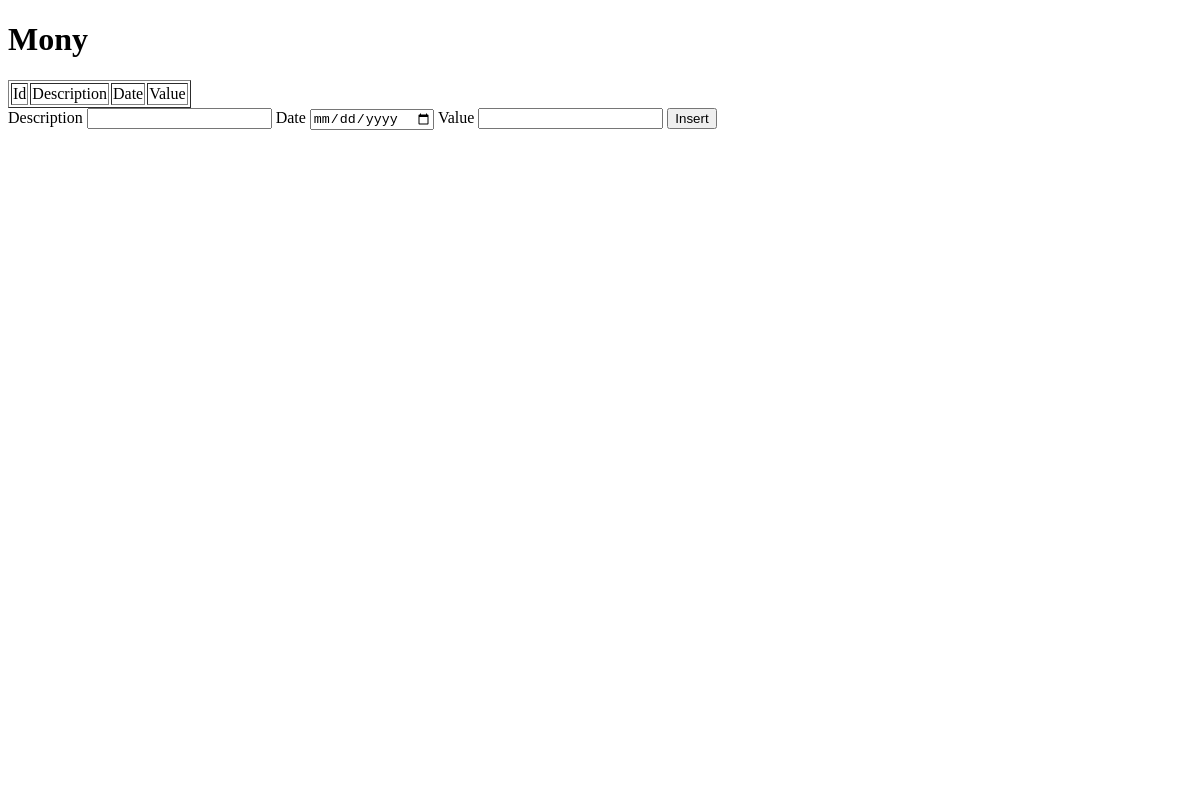
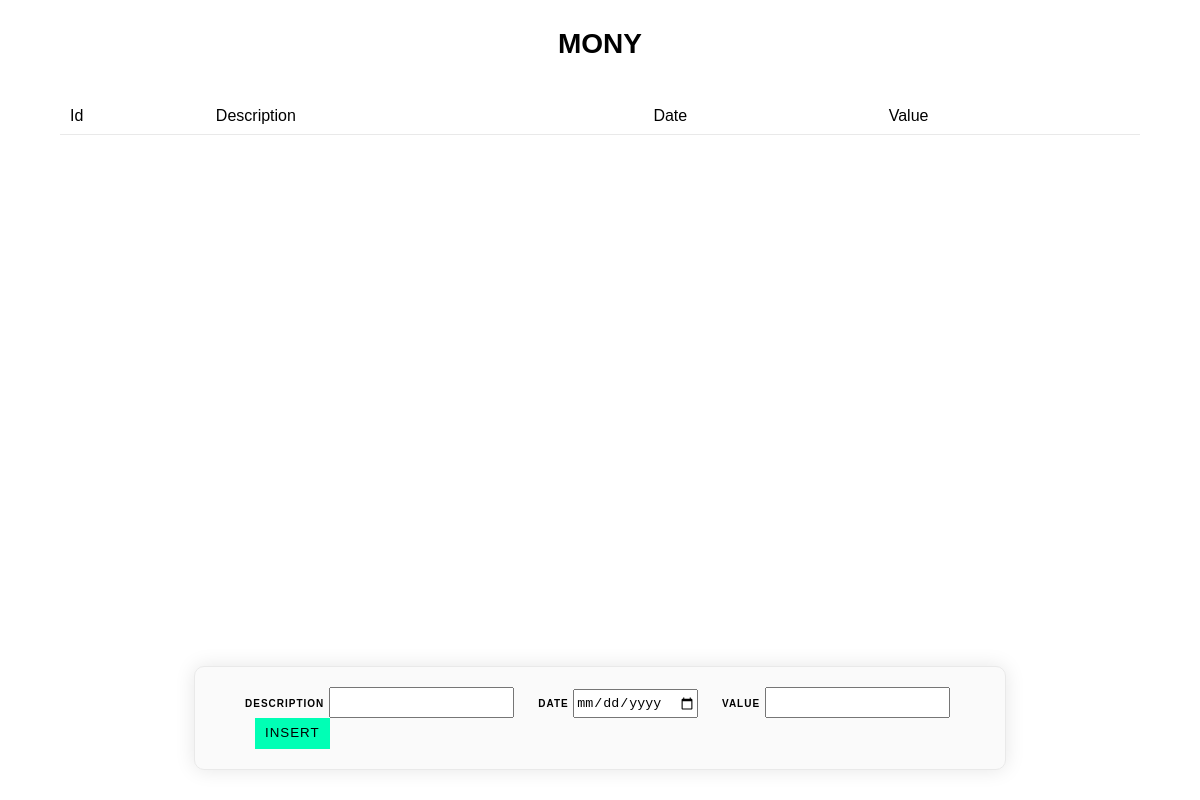
Before and after one commit to luizventurote/mony-app, an Electron app: page index.html in a window 1200 px wide. Drawn offline with nearby package versions, Linux system fonts and the light colour scheme; no server answers.

Commit message:
Add base styles

```diff
--- a/index.html
+++ b/index.html
@@ -3,6 +3,8 @@
   <head>
     <meta charset="UTF-8">
     <title>Mony - Financial Manager</title>
+    <link rel="stylesheet" href="node_modules/reset-css/reset.css">
+    <link rel="stylesheet" href="styles.css">
   </head>
   <body>
 
@@ -28,7 +30,7 @@
       <option value="2018">2018</option>
     </select>
 
-    <table id="table" border="1">
+    <table id="table" 0>
         <thead>
           <tr>
             <td>Id</td>
@@ -52,7 +54,7 @@
         <label for="app_insert_value">Value</label>
         <input type="number" id="app_insert_value" required>
 
-        <input type="submit" id="insert" value="Insert">
+        <input type="submit" id="insert" value="Insert" class="btn">
 
     </div>
 
--- a/main.js
+++ b/main.js
@@ -13,7 +13,7 @@ let mainWindow
 
 function createWindow () {
   // Create the browser window.
-  mainWindow = new BrowserWindow({width: 800, height: 600})
+  mainWindow = new BrowserWindow({width: 1200, height: 800})
 
   // and load the index.html of the app.
   mainWindow.loadURL(url.format({
--- a/package.json
+++ b/package.json
@@ -18,5 +18,8 @@
   "license": "CC0-1.0",
   "devDependencies": {
     "electron": "~1.7.8"
+  },
+  "dependencies": {
+    "reset-css": "^2.2.1"
   }
 }
--- /dev/null
+++ b/styles.css
@@ -0,0 +1,78 @@
+body {
+	font-family: Arial, sans-serif;
+	padding-bottom: 80px;
+}
+
+h1 {
+	text-align: center;
+	display: block;
+	padding: 30px;
+	font-weight: bold;
+	font-size: 28px;
+	text-transform: uppercase;
+}
+
+table {
+	width: 100%;
+	margin-bottom: 80px;
+	max-width: 90%;
+	margin-left: auto;
+	margin-right: auto;
+}
+
+table tr {
+	border-bottom: 1px solid #e9e9e9;
+}
+
+table tr:hover {
+	background: #fafafa;
+}
+
+table td {
+	padding: 20px 10px 10px;
+}
+
+label {
+	font-weight: bold;
+	text-transform: uppercase;
+	font-size: 10px;
+	letter-spacing: 1px;
+	margin-left: 20px;
+}
+
+input[type='text'],
+input[type='date'],
+input[type='number'] {
+	height: 25px;
+}
+
+.btn {
+	cursor: pointer;
+	background: #00ffb5;
+	padding: 7px 10px 9px;
+	text-transform: uppercase;
+	letter-spacing: 1px;
+	border: 0;
+}
+
+.insert {
+	background: #fafafa;
+	max-width: 760px;
+    border-radius: 10px;
+    padding: 20px 0 20px 50px;
+    margin: auto;
+    border: 1px solid #e9e9e9;
+    box-shadow: 0 0 20px 0px rgba(0, 0, 0, 0.1);
+    position: fixed;
+    bottom: 30px;
+    left: 0;
+    right: 0;
+}
+
+.insert label:first-child {
+	margin-left: 0;
+}
+
+.insert .btn {
+	margin-left: 10px;
+}
```
